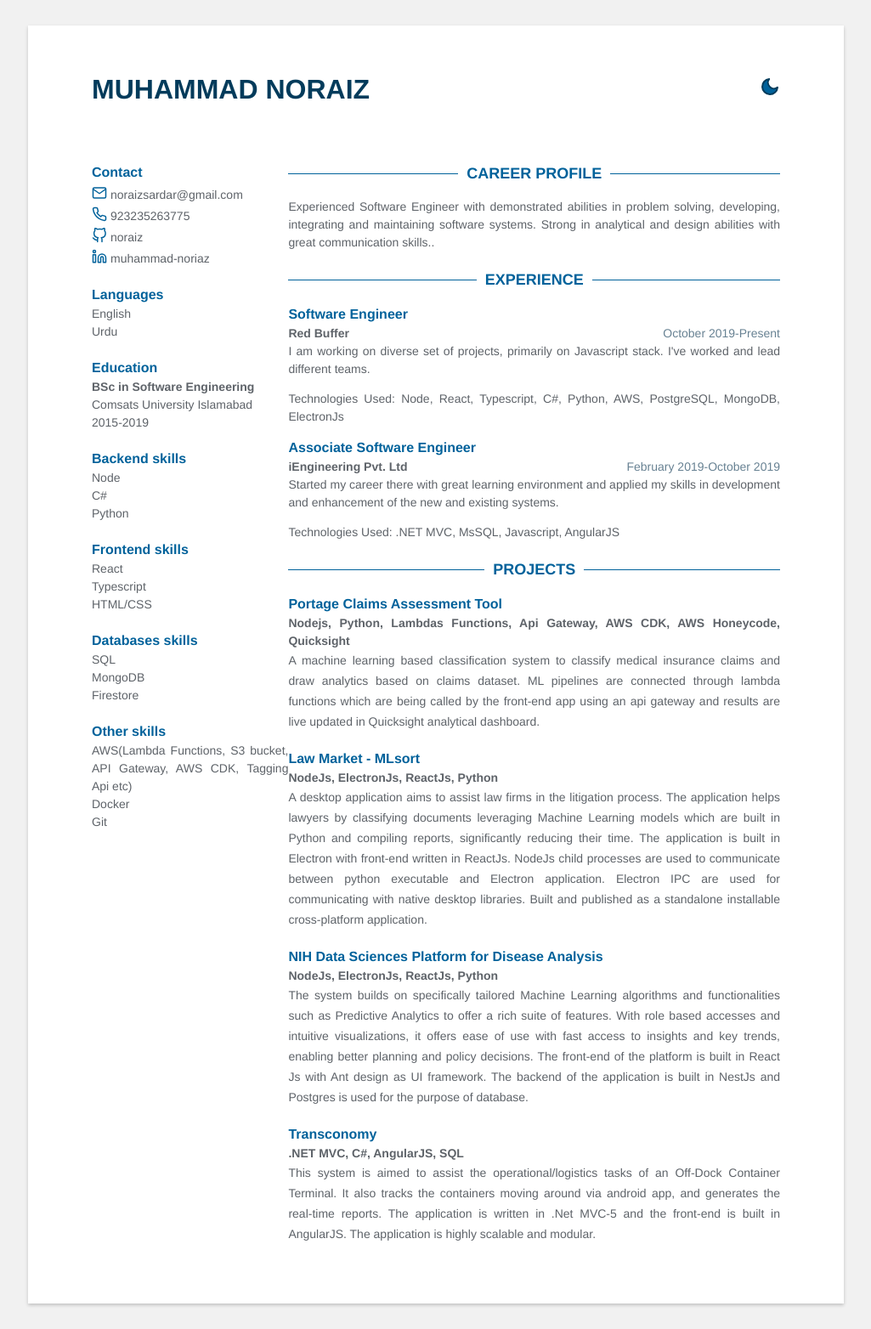
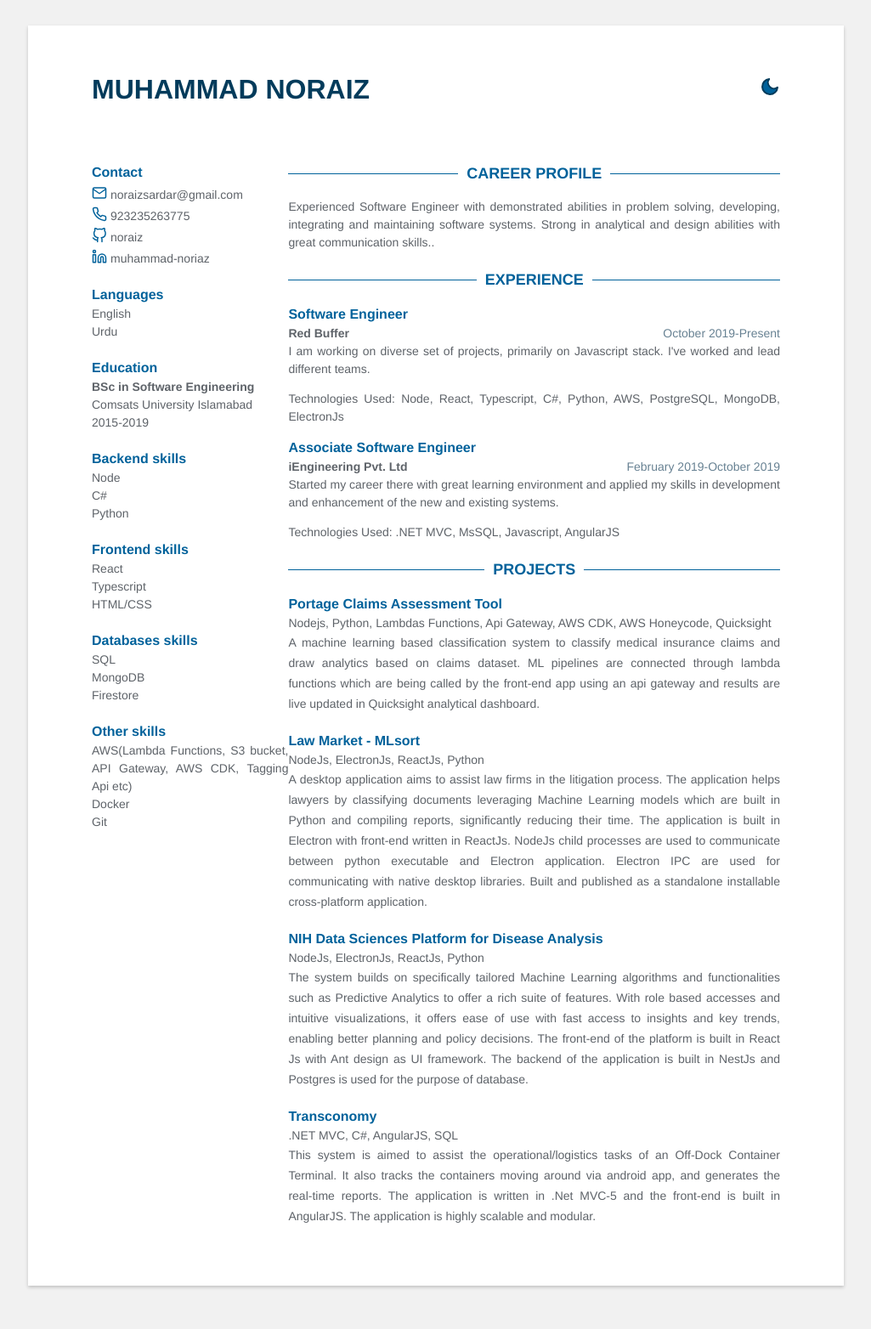
Before and after one commit to noraizsardar/who-am-i, a Jekyll site: the page built from index.html, in a window 1280 px wide. Shown: the whole page at 85% size, without its empty margins (127-1152 px from the left). Built offline with Jekyll 4.4.1, drawn with Linux system fonts in a browser that asks for light colours; after the commit the page ends 1543 px from its top, so only the background shows below that.

Commit message:
added formating

```diff
--- a/_sass/includes/projects.scss
+++ b/_sass/includes/projects.scss
@@ -6,18 +6,12 @@
         margin-bottom: 20px;
         .project-title {
             @include sub-header;
-            font-size: 16px;
-            font-weight: 700;
-            color: var(--fg-color);
+        }
+        .tools {
+            @include body-text;
         }
         .details {
             @include body-text;
         }
-        .tools {
-            @include body-text;
-            color: var(--fg-color-body);
-            font-size: 14px;
-            font-weight: bold;
-        }
     }
 }
```
